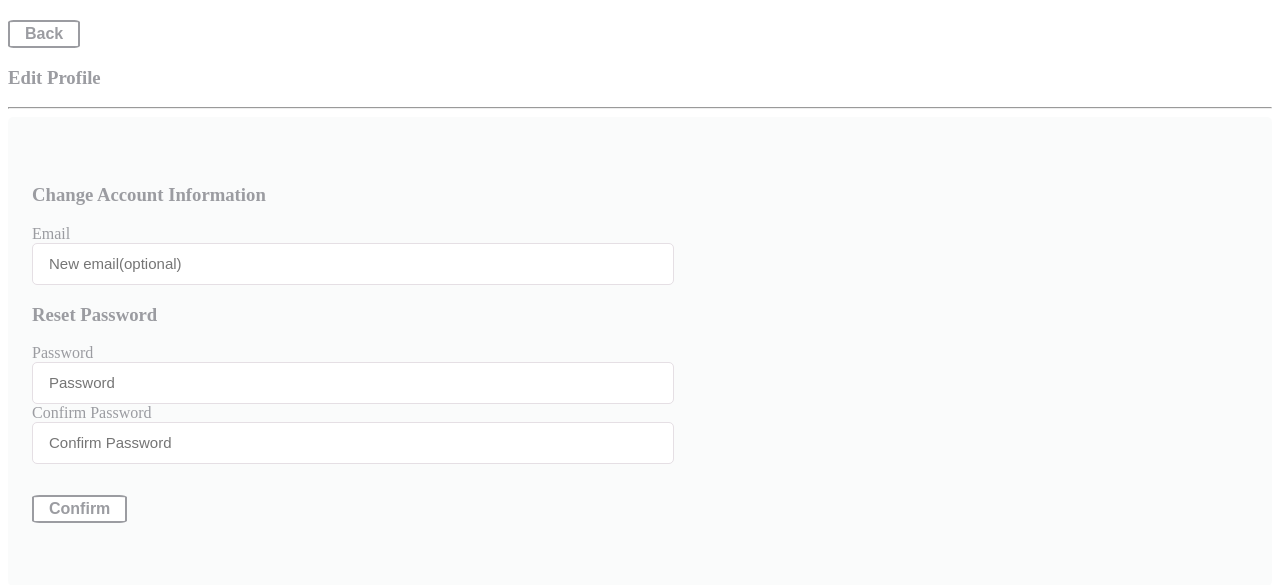
After one commit to software-students-fall2022/final-project-team-7, a Flask app: page /edit in a window 1280 px wide. The commit adds this page. Shown: the top 585 px of the page. Run offline with Flask 2, Linux system fonts and the light colour scheme; parts of the project's set-up code (start-up, migrations or seed data) failed here and were passed over.

Commit message:
Update profile and edit profile webpages

```diff
--- a/web-client/app.py
+++ b/web-client/app.py
@@ -53,6 +53,7 @@ def login():
 
 
 # register page
+# capture register date and online date
 @app.route('/register', methods=['GET', 'POST'])
 def regis():
     """
@@ -60,7 +61,9 @@ def regis():
     """
     if request.method == 'POST':
         json_data = request.form
-        cur = {"username":json_data.get("floatingInput"), "password":json_data.get("floatingPassword")}
+        reg_date = str(datetime.date.today())
+        cur = {"username": json_data.get("floatingInput"), "password": json_data.get("floatingPassword"),
+               "reg_date": reg_date, "num_chat": 0, "last_online": "None", "log_time": reg_date}
         # check if the username is already in the database
         if user_collection.find_one({'username':json_data.get('floatingInput')}) != None:
             return render_template('register.html', ActExist = True)
@@ -77,7 +80,12 @@ def home():
         if cur==None:
             return render_template('login.html', NoAct=True)
         else:
+            # Update last_online upon login
             if cur['password'] == json_data.get('floatingPassword'):
+                log_time = str(datetime.date.today())
+                last_online = cur["log_time"]
+                username = cur["username"]
+                user_collection.update_one({"username": username}, {"$set": {"last_online": last_online, "log_time": log_time}})
                 log_in = True
             else:
                 return render_template('login.html', NoAct=True)
@@ -199,6 +207,45 @@ def history(date_range=None):
     return render_template('history.html', chat_log=res)
 
 
+# account profile page
+# waiting for flask session to be implemented
+@app.route('/profile')
+def profile():
+    user_id = "639ed925fdbaf2074da8911b" # an existing id for testing
+    current_user = user_collection.find_one(({'_id': ObjectId(user_id)}))
+    username = current_user["username"]
+    signup = current_user["reg_date"]
+    last_login = current_user["last_online"]
+    chat_history = current_user["num_chat"]
+    return render_template('profile.html', email=username, signup=signup, login=last_login, chat_history=chat_history)
+
+
+# Edit account page
+# Waiting for flask session to be implemented
+@app.route('/edit', methods=['GET', 'POST'])
+def edit():
+    user_id = "639ed925fdbaf2074da8911b" # an existing id for testing
+    if request.method == 'POST':
+        changed_email = request.form["email"]
+        changed_password = request.form["password"]
+        confirm_password = request.form["confirm_password"]
+        doc = {}
+        if len(changed_email) == 0 and len(changed_password) == 0 and len(confirm_password) == 0:
+            return render_template('edit.html', message="No changes made")
+        if len(changed_password) != 0 or len(confirm_password) != 0:
+            if changed_password != confirm_password:
+                return render_template('edit.html', message="Failed password confirmation")
+        if len(changed_email) != 0:
+            if not user_collection.find_one({'username': changed_email}) is None:
+                return render_template('edit.html', message="Email taken")
+            doc["username"] = changed_email
+        if len(changed_password) != 0:
+            doc["password"] = changed_password
+        user_collection.update_one({'_id': ObjectId(user_id)}, {"$set": doc})
+        return redirect(url_for("profile"))
+    return render_template('edit.html')
+
+
 # route to handle any errors
 @app.errorhandler(Exception)
 def handle_error(e):
--- /dev/null
+++ b/web-client/static/css/styleprofile.css
@@ -0,0 +1,83 @@
+body{
+    margin-top:20px;
+    color: #9b9ca1;
+}
+.bg-secondary-soft {
+    background-color: rgba(208, 212, 217, 0.1);
+}
+.rounded {
+    border-radius: 5px;
+}
+.py-5 {
+    padding-top: 3rem;
+    padding-bottom: 3rem;
+}
+.px-4 {
+    padding-right: 1.5rem;
+    padding-left: 1.5rem;
+}
+.text-secondary {
+    --bs-text-opacity: 1;
+    color: rgba(208, 212, 217, 0.5);
+}
+.btn-success-soft {
+    color: #28a745;
+    background-color: rgba(40, 167, 69, 0.1);
+}
+.btn-danger-soft {
+    color: #dc3545;
+    background-color: rgba(220, 53, 69, 0.1);
+}
+.error{
+    color: #dc3545;
+}
+.form-control {
+    display: block;
+    width: 50%;
+    padding: 0.5rem 1rem;
+    font-size: 0.9375rem;
+    font-weight: 400;
+    line-height: 1.6;
+    color: #29292e;
+    background-color: #fff;
+    background-clip: padding-box;
+    border: 1px solid #e5dfe4;
+    -webkit-appearance: none;
+    -moz-appearance: none;
+    appearance: none;
+    border-radius: 5px;
+    -webkit-transition: border-color 0.15s ease-in-out, -webkit-box-shadow 0.15s ease-in-out;
+    transition: border-color 0.15s ease-in-out, -webkit-box-shadow 0.15s ease-in-out;
+    transition: border-color 0.15s ease-in-out, box-shadow 0.15s ease-in-out;
+    transition: border-color 0.15s ease-in-out, box-shadow 0.15s ease-in-out, -webkit-box-shadow 0.15s ease-in-out;
+}
+
+.profile_button {
+    background-color: #fff;
+    border: 2px solid #9b9ca1;
+    border-radius: 8%;
+    color: #9b9ca1;
+    padding: 3px 15px;
+    text-align: center;
+    display:inline-block;
+    font-size: 16px;
+    font-weight: bold;
+}
+
+.profile_button:hover{
+    cursor:pointer;
+    box-shadow: 0 12px 16px 0 rgba(0,0,0,0.24), 0 17px 50px 0 rgba(0,0,0,0.19);
+}
+
+.button_div{
+    padding: 15px 0px;
+}
+
+.photo{
+    width:200px;
+    height:200px;
+}
+
+.photodiv{
+    text-align: center;
+}
--- a/web-client/templates/base.html
+++ b/web-client/templates/base.html
@@ -23,6 +23,9 @@
                 <li class="nav-item">
                   <a class="nav-link active" aria-current="page" href="/home">Home</a>
                 </li>
+                <li class="nav-item">
+                  <a class="nav-link active" aria-current="page" href="/profile">User Profile</a>
+                </li>
               </ul>
               <ul class="navbar-nav me-auto mb-2 mb-lg-0 navbar-right">
                 <a class="navbar-brand" href="/">Logout</a>
--- /dev/null
+++ b/web-client/templates/edit.html
@@ -0,0 +1,41 @@
+<!DOCTYPE html>
+<html>
+<head>
+  <link rel="stylesheet" href="../static/css/styleprofile.css">
+</head>
+
+<body>
+    <div>
+        <a href="/profile">
+            <button class = "profile_button">Back</button>
+        </a>
+        <h3>Edit Profile</h3>
+        <hr>
+    </div>
+    <form method = "POST" action = "/edit">
+        <div class="bg-secondary-soft px-4 py-5 rounded">
+
+            <h3>Change Account Information</h3>
+            <div>
+                <label>Email</label>
+                <input type="email" class="form-control" placeholder="New email(optional)" name = "email">
+            </div>
+
+            <h3>Reset Password</h3>
+            <div>
+                <label>Password</label>
+                <input type="password" class="form-control" placeholder="Password" name = "password">
+            </div>
+            <div>
+                <label>Confirm Password</label>
+                <input type="password" class="form-control" placeholder="Confirm Password" name = "confirm_password">
+            </div>
+
+            <div class = "button_div">
+                <p class = "error">{{message}}</p>
+                <button class = "profile_button" type = "submit">Confirm</button>
+            </div>
+        </div>
+    </form>
+
+</body>
```
Also changed, not shown: web-client/templates/profile.html (added, +47 -0 lines), 1 other file.
